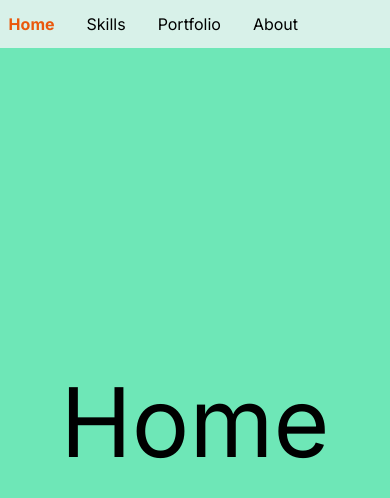
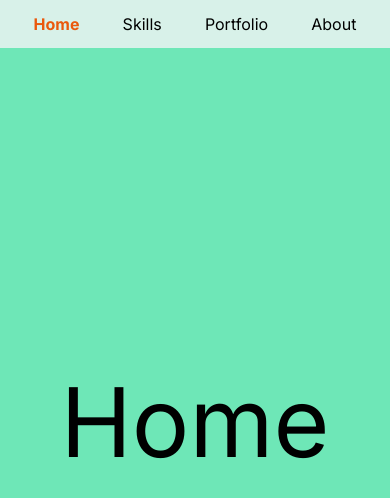
Before and after one commit to Arden27/portfolio, a Next.js app: page /snap in a window 390 px wide. Shown: the top 498 px of the page. Built offline with nearby package versions, Linux system fonts and the light colour scheme.

Commit message:
testing the grid

```diff
--- /dev/null
+++ b/src/app/grid/page.js
@@ -0,0 +1,31 @@
+export default function Home() {
+    return (
+        <main>
+            <section id="skills-section" className="bg-cyan-300 w-screen h-screen grid grid-rows-10 gap-4 p-4">
+                <div className="row-span-6 grid grid-cols-2 gap-4">
+                    <div className="bg-blue-200 border-2 border-black rounded-2xl col-span-1 h-full w-full grid grid-rows-2 grid-cols-3 gap-2 p-2">
+                        <div className="bg-purple-200 border-2 border-black rounded-2xl"></div>
+                        <div className="bg-yellow-200 border-2 border-black rounded-2xl"></div>
+                        <div className="bg-pink-200 border-2 border-black rounded-2xl"></div>
+                        <div className="bg-orange-200 border-2 border-black rounded-2xl"></div>
+                        <div className="bg-gray-200 border-2 border-black rounded-2xl"></div>
+                        <div className="bg-indigo-200 border-2 border-black rounded-2xl"></div>
+                    </div>
+                    <div className="bg-red-200 border-2 border-black rounded-2xl col-span-1 h-full w-full grid grid-rows-2 grid-cols-3 gap-2 p-2">
+                        <div className="bg-green-300 border-2 border-black rounded-2xl"></div>
+                        <div className="bg-pink-300 border-2 border-black rounded-2xl"></div>
+                        <div className="bg-teal-200 border-2 border-black rounded-2xl"></div>
+                        <div className="bg-purple-300 border-2 border-black rounded-2xl"></div>
+                        <div className="bg-yellow-300 border-2 border-black rounded-2xl"></div>
+                        <div className="bg-indigo-300 border-2 border-black rounded-2xl"></div>
+                    </div>
+                </div>
+                <div className="bg-green-200 border-2 border-black rounded-2xl row-span-4 h-full w-full grid grid-cols-3 gap-2 p-2">
+                    <div className="bg-red-300 border-2 border-black rounded-2xl"></div>
+                    <div className="bg-blue-300 border-2 border-black rounded-2xl"></div>
+                    <div className="bg-yellow-400 border-2 border-black rounded-2xl"></div>
+                </div>
+            </section>
+        </main>
+    );
+}
--- a/src/app/snap/nav.js
+++ b/src/app/snap/nav.js
@@ -3,18 +3,25 @@
 import { useEffect, useState } from "react";
 
 const NavBar = ({ mainRef }) => {
-  const [activeLink, setActiveLink] = useState('home-section');
+    const [activeLink, setActiveLink] = useState("home-section");
     const [shadow, setShadow] = useState(false);
 
     const handleScroll = () => {
         if (!mainRef.current) return;
-    const sections = ['home-section', 'skills-section', 'portfolio-section', 'about-section'];
-    let currentSection = 'home-section';
+        const sections = [
+            "home-section",
+            "skills-section",
+            "portfolio-section",
+            "about-section",
+        ];
+        let currentSection = "home-section";
         let smallestDistance = Infinity;
 
         sections.forEach((id) => {
             const section = document.getElementById(id);
-      const distance = Math.abs(mainRef.current.scrollTop - section.offsetTop);
+            const distance = Math.abs(
+                mainRef.current.scrollTop - section.offsetTop,
+            );
 
             if (distance < smallestDistance) {
                 smallestDistance = distance;
@@ -33,22 +40,62 @@ const NavBar = ({ mainRef }) => {
 
     useEffect(() => {
         if (mainRef.current) {
-      mainRef.current.addEventListener('scroll', handleScroll);
+            mainRef.current.addEventListener("scroll", handleScroll);
         }
 
         return () => {
             if (mainRef.current) {
-        mainRef.current.removeEventListener('scroll', handleScroll);
+                mainRef.current.removeEventListener("scroll", handleScroll);
             }
         };
     }, [mainRef]);
 
     return (
-    <nav className={`fixed top-0 w-full flex justify-end items-center h-12 p-3 bg-gray-100 bg-opacity-80 transition-shadow duration-300 ease-in-out ${shadow ? 'shadow-md' : ''}`}>
-      <a href="#home-section" className={`mx-4 ${activeLink === 'home-section' ? 'text-orange-600 font-bold' : ''}`}>Home</a>
-      <a href="#skills-section" className={`mx-4 ${activeLink === 'skills-section' ? 'text-orange-600 font-bold' : ''}`}>Skills</a>
-      <a href="#portfolio-section" className={`mx-4 ${activeLink === 'portfolio-section' ? 'text-orange-600 font-bold' : ''}`}>Portfolio</a>
-      <a href="#about-section" className={`mx-4 mr-20 ${activeLink === 'about-section' ? 'text-orange-600 font-bold' : ''}`}>About</a>
+        <nav
+            className={`fixed top-0 flex h-12 w-full items-center justify-around bg-gray-100 bg-opacity-80 p-3 transition-shadow duration-300 ease-in-out md:justify-end ${
+                shadow ? "shadow-md" : ""
+            }`}
+        >
+            <a
+                href="#home-section"
+                className={`md:mx-4 ${
+                    activeLink === "home-section"
+                        ? "font-bold text-orange-600"
+                        : ""
+                }`}
+            >
+                Home
+            </a>
+            <a
+                href="#skills-section"
+                className={`md:mx-4 ${
+                    activeLink === "skills-section"
+                        ? "font-bold text-orange-600"
+                        : ""
+                }`}
+            >
+                Skills
+            </a>
+            <a
+                href="#portfolio-section"
+                className={`md:mx-4 ${
+                    activeLink === "portfolio-section"
+                        ? "font-bold text-orange-600"
+                        : ""
+                }`}
+            >
+                Portfolio
+            </a>
+            <a
+                href="#about-section"
+                className={`md:mx-4 md:mr-20 ${
+                    activeLink === "about-section"
+                        ? "font-bold text-orange-600"
+                        : ""
+                }`}
+            >
+                About
+            </a>
         </nav>
     );
 };
--- a/src/app/snap/page.js
+++ b/src/app/snap/page.js
@@ -10,7 +10,13 @@ export default function Home() {
         <main ref={mainRef} className="snap-y snap-mandatory h-screen w-screen overflow-scroll">
             <NavBar mainRef={mainRef} />
             <section id="home-section" className="snap-start bg-emerald-300 w-screen h-screen flex items-center justify-center text-8xl">Home</section>
-            <section id="skills-section" className="snap-start bg-cyan-300 w-screen h-screen flex items-center justify-center text-8xl">Skills</section>
+            <section id="skills-section" className="snap-start bg-cyan-300 w-screen h-screen grid grid-rows-10">
+                <div className="row-span-6 grid grid-cols-2">
+                    <div className="bg-blue-200 border-2 border-black rounded-2xl col-span-1 h-full w-full"></div>
+                    <div className="bg-red-200 border-2 border-black rounded-2xl col-span-1 h-full w-full"></div>
+                </div>
+                <div className="bg-green-200 border-2 border-black rounded-2xl row-span-4 h-full w-full"></div>
+            </section>
             <section id="portfolio-section" className="snap-start bg-emerald-300 w-screen h-screen flex items-center justify-center text-8xl">Portfolio</section>
             <section id="about-section" className="snap-start bg-cyan-300 w-screen h-screen flex items-center justify-center text-8xl">About</section>
         </main>
```
Lines whose indentation alone changed are shown as unchanged.
